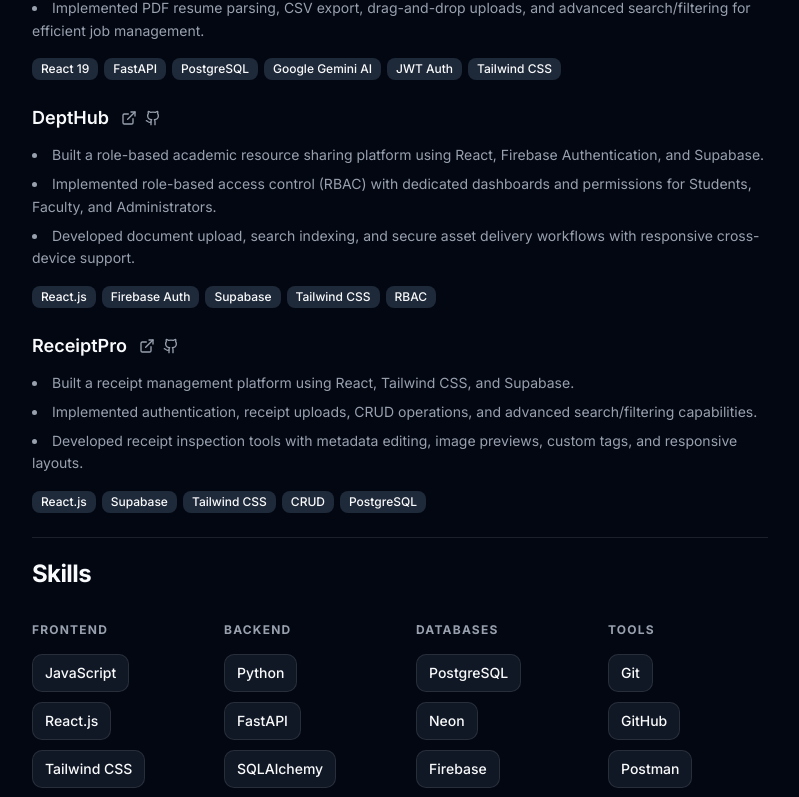
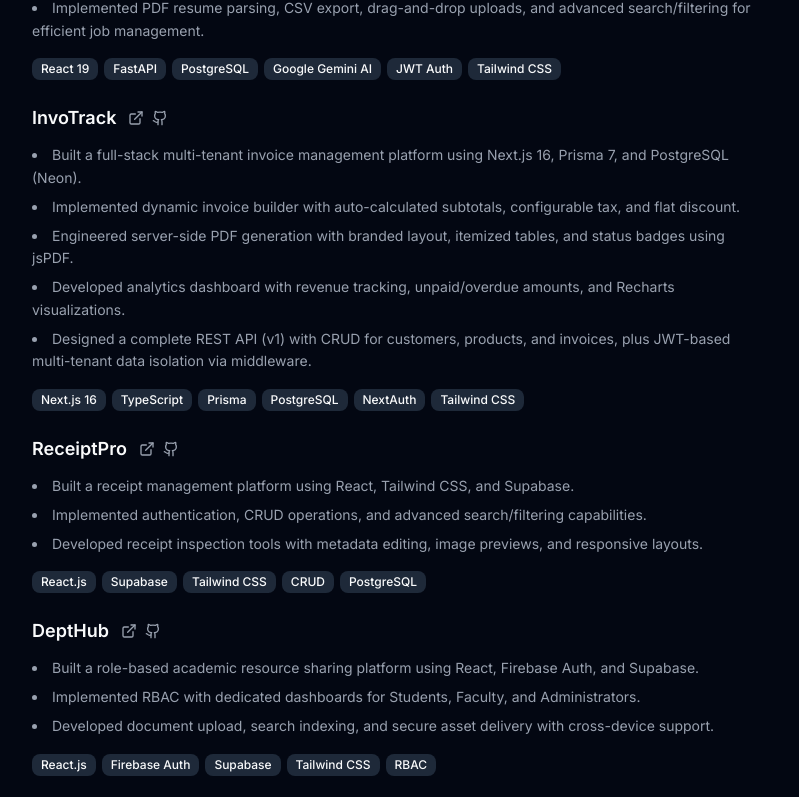
Before and after one commit to shouqatazeez/my-portfolio, a React (Vite) app: page / in a window 1280 px wide. Shown: the part 954-1751 px from the top of the page, without its empty margins (240-1039 px from the left). Built offline with nearby package versions, Linux system fonts and the light colour scheme.

Commit message:
feat: add InvoTrack project and update portfolio content

```diff
--- a/src/pages/Projects.jsx
+++ b/src/pages/Projects.jsx
@@ -1,7 +1,5 @@
 import { ExternalLink, Github } from "lucide-react";
 import { Badge } from "@/components/ui/badge";
-
-
 
 const projects = [
   {
@@ -28,11 +26,50 @@
   },
   {
     id: 2,
+    title: "InvoTrack",
+    description: [
+      "Built a full-stack multi-tenant invoice management platform using Next.js 16, Prisma 7, and PostgreSQL (Neon).",
+      "Implemented dynamic invoice builder with auto-calculated subtotals, configurable tax, and flat discount.",
+      "Engineered server-side PDF generation with branded layout, itemized tables, and status badges using jsPDF.",
+      "Developed analytics dashboard with revenue tracking, unpaid/overdue amounts, and Recharts visualizations.",
+      "Designed a complete REST API (v1) with CRUD for customers, products, and invoices, plus JWT-based multi-tenant data isolation via middleware.",
+    ],
+    tags: [
+      "Next.js 16",
+      "TypeScript",
+      "Prisma",
+      "PostgreSQL",
+      "NextAuth",
+      "Tailwind CSS",
+    ],
+    liveLink: "https://myinvotrack.vercel.app/",
+    githubLink: "https://github.com/shouqatazeez/mini-invoice-app",
+  },
+  {
+    id: 3,
+    title: "ReceiptPro",
+    description: [
+      "Built a receipt management platform using React, Tailwind CSS, and Supabase.",
+      "Implemented authentication, CRUD operations, and advanced search/filtering capabilities.",
+      "Developed receipt inspection tools with metadata editing, image previews, and responsive layouts.",
+    ],
+    tags: [
+      "React.js",
+      "Supabase",
+      "Tailwind CSS",
+      "CRUD",
+      "PostgreSQL",
+    ],
+    liveLink: "https://receipt-organizer-bice.vercel.app/",
+    githubLink: "https://github.com/shouqatazeez/receipt-organizer.git",
+  },
+  {
+    id: 4,
     title: "DeptHub",
     description: [
-      "Built a role-based academic resource sharing platform using React, Firebase Authentication, and Supabase.",
-      "Implemented role-based access control (RBAC) with dedicated dashboards and permissions for Students, Faculty, and Administrators.",
-      "Developed document upload, search indexing, and secure asset delivery workflows with responsive cross-device support.",
+      "Built a role-based academic resource sharing platform using React, Firebase Auth, and Supabase.",
+      "Implemented RBAC with dedicated dashboards for Students, Faculty, and Administrators.",
+      "Developed document upload, search indexing, and secure asset delivery with cross-device support.",
     ],
     tags: [
       "React.js",
@@ -44,25 +81,8 @@
     liveLink: "https://depthub.vercel.app/",
     githubLink: "https://github.com/shouqatazeez/DeptHub-.git",
   },
-  {
-    id: 3,
-    title: "ReceiptPro",
-    description: [
-      "Built a receipt management platform using React, Tailwind CSS, and Supabase.",
-      "Implemented authentication, receipt uploads, CRUD operations, and advanced search/filtering capabilities.",
-      "Developed receipt inspection tools with metadata editing, image previews, custom tags, and responsive layouts.",
-    ],
-    tags: [
-      "React.js",
-      "Supabase",
-      "Tailwind CSS",
-      "CRUD",
-      "PostgreSQL",
-    ],
-    liveLink: "https://receipt-organizer-bice.vercel.app/",
-    githubLink: "https://github.com/shouqatazeez/receipt-organizer.git",
-  },
 ];
+
 function Projects() {
   return (
     <div className="space-y-5">
```
